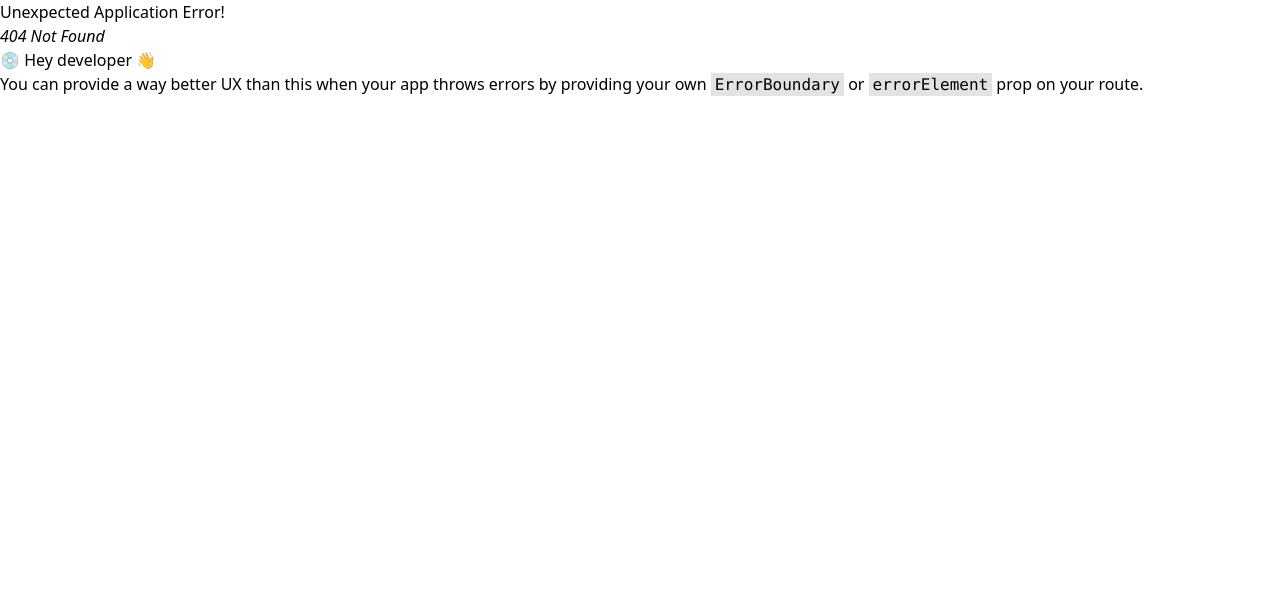
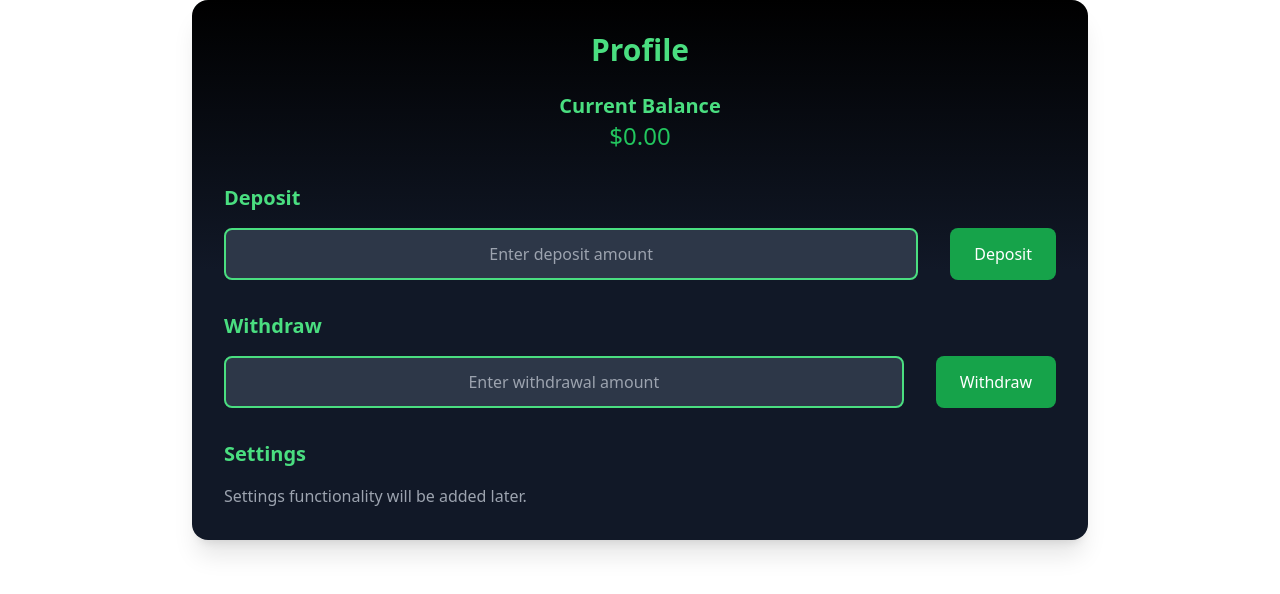
Before and after one commit to Gicone99/bets-app, a React (Create React App) app in the folder frontend/: page /profile in a window 1280 px wide. Before the commit this address had no page. Shown: the top 594 px of the page. Built offline with nearby package versions, Linux system fonts and the light colour scheme.

Commit message:
added balance/project contexts

```diff
--- a/frontend/src/components/Calendar.jsx
+++ b/frontend/src/components/Calendar.jsx
@@ -1,4 +1,4 @@
-import React, { useState, useEffect } from "react";
+import React, { useState, useEffect, useContext } from "react";
 import {
   FaEdit,
   FaTrash,
@@ -8,8 +8,11 @@ import {
   FaUserPlus,
   FaSignOutAlt,
   FaHistory,
+  FaRProject,
 } from "react-icons/fa";
-import { useNavigate } from "react-router-dom"; // Pentru navigare
+import { useNavigate } from "react-router-dom";
+import { BalanceContext } from "../context/BalanceContext";
+import { ProjectsContext } from "../context/ProjectsContext";
 
 const EditBetPopup = ({
   onClose,
@@ -17,18 +20,16 @@ const EditBetPopup = ({
   existingTitle,
   betId,
   existingStake,
-  balance, // Adăugăm balance ca prop
+  balance,
+  projects,
 }) => {
   const [title, setTitle] = useState(existingTitle || "");
   const [stake, setStake] = useState(existingStake || "");
+  const [selectedProject, setSelectedProject] = useState(null);
 
   const handleStakeChange = (e) => {
     let newStake = e.target.value;
-
-    // Replace comma with period for decimal points
     newStake = newStake.replace(",", ".");
-
-    // Allow only numeric input and two decimal places
     const regex = /^\d*\.?\d{0,2}$/;
     if (regex.test(newStake)) {
       setStake(newStake);
@@ -41,14 +42,12 @@ const EditBetPopup = ({
       return;
     }
 
-    // Verificăm dacă stake-ul nou depășește balanța
     const newStake = parseFloat(stake);
     if (newStake > balance) {
       alert("Insufficient funds! Your balance is " + balance);
       return;
     }
 
-    // Trimitem datele înapoi la componenta părinte
     onSubmit(betId, title, newStake);
     onClose();
   };
@@ -57,13 +56,22 @@ const EditBetPopup = ({
     <div className="fixed inset-0 flex items-center justify-center bg-black bg-opacity-80 z-50 text-center">
       <div className="bg-gradient-to-b from-gray-900 via-black to-gray-900 rounded-lg shadow-2xl p-6 w-96">
         <h2 className="text-2xl font-bold text-green-400 mb-4">Bet Title</h2>
-        <input
-          type="text"
-          value={title}
-          onChange={(e) => setTitle(e.target.value)}
-          placeholder="Enter new title"
-          className="w-full p-3 border-2 border-green-400 rounded-lg bg-gray-800 text-white focus:outline-none focus:ring-2 focus:ring-green-500 mb-4 text-center"
-        />
+        <select
+          value={selectedProject ? selectedProject.id : ""}
+          onChange={(e) => {
+            const project = projects.find((p) => p.id === e.target.value);
+            setSelectedProject(project);
+            setTitle(project.name);
+          }}
+          className="w-full p-3 mb-4 border-2 border-green-400 rounded-lg bg-gray-800 text-white text-center"
+        >
+          <option value="">Select a project</option>
+          {projects.map((project) => (
+            <option key={project.id} value={project.id}>
+              {project.name}
+            </option>
+          ))}
+        </select>
         <h2 className="text-2xl font-bold text-green-400 mb-4">Stake</h2>
         <input
           type="text"
@@ -204,14 +212,18 @@ const Calendar = () => {
   const [popupMarketId, setPopupMarketId] = useState(null);
   const [showEditPopup, setShowEditPopup] = useState(false);
   const [editBetId, setEditBetId] = useState(null);
-  const [balance, setBalance] = useState(200);
+  const { balance, setBalance } = useContext(BalanceContext);
+  const { projects, setProjects } = useContext(ProjectsContext);
+  const [selectedProject, setSelectedProject] = useState(null);
+
   const navigate = useNavigate();
   const handleHomeClick = () => navigate("/");
   const handleLoginClick = () => navigate("/login");
   const handleRegisterClick = () => navigate("/register");
   const handleLogoutClick = () => navigate("/logout");
+  const handleHistoryClick = () => navigate("/history");
+  const handleProjectsClick = () => navigate("/projects");
   const handleUserIconClick = () => navigate("/profile");
-  const handleHistoryClick = () => navigate("/history");
 
   // Încărcăm pariurile din localStorage
   useEffect(() => {
@@ -227,6 +239,24 @@ const Calendar = () => {
       localStorage.setItem("betsByDate", JSON.stringify(betsByDate));
     }
   }, [betsByDate]);
+
+  // Încărcăm proiectele din localStorage
+  useEffect(() => {
+    const storedProjects = JSON.parse(localStorage.getItem("projects"));
+    if (storedProjects) {
+      setProjects(storedProjects);
+    }
+  }, []);
+
+  // Salvăm proiectele la fiecare modificare
+  useEffect(() => {
+    localStorage.setItem("projects", JSON.stringify(projects));
+  }, [projects]);
+
+  const handleProjectSelect = (project) => {
+    setSelectedProject(project);
+    setNewBetTitle(project.name);
+  };
 
   const generateDays = () => {
     const year = currentDate.getFullYear();
@@ -564,24 +594,29 @@ const Calendar = () => {
           >
             <FaHistory className="mr-2" /> History
           </button>
+
+          <button
+            onClick={handleProjectsClick}
+            className="flex items-center text-green-400 hover:text-green-500 transition duration-200"
+          >
+            <FaRProject className="mr-2" /> Projects
+          </button>
+
+          {/* Butonul pentru User și Balance în dreapta */}
+          <button
+            onClick={handleUserIconClick}
+            className="flex items-center text-green-400 hover:text-green-500 transition duration-200"
+          >
+            <FaUser className="mr-2" /> Profile
+          </button>
         </div>
-
-        {/* Butonul pentru User și Balance în dreapta */}
-        <div
-          className="flex flex-col items-center cursor-pointer"
-          onClick={handleUserIconClick}
-        >
-          <FaUser className="text-2xl text-green-400" />
-          <span className="text-sm text-green-400 mt-1">
-            Balance: {balance.toFixed(2)}
-          </span>
-        </div>
+        <span className="text-right text-green-400">
+          Balance: {balance.toFixed(2)}
+        </span>
       </div>
-
       <h1 className="text-3xl font-semibold text-center mb-6 text-green-400">
         Betting Calendar
       </h1>
-
       <div className="flex justify-between items-center mb-6">
         <button
           className="text-2xl text-green-400 hover:text-blue-500 transition duration-200"
@@ -602,7 +637,6 @@ const Calendar = () => {
           →
         </button>
       </div>
-
       <div className="grid grid-cols-7 gap-2 mb-4">
         {weekDays.map((day) => (
           <div key={day} className="text-center font-medium text-green-400">
@@ -610,7 +644,6 @@ const Calendar = () => {
           </div>
         ))}
       </div>
-
       <div className="grid grid-cols-7 gap-2 mb-4">
         {generateDays().map((date, index) => {
           const profitLoss = date ? calculateDailyProfitLoss(date) : 0;
@@ -641,20 +674,27 @@ const Calendar = () => {
           );
         })}
       </div>
-
       {selectedDate && (
         <div className="mt-10">
           <h2 className="text-xl font-medium text-green-400 mb-4 text-center">
             Betting Markets for {selectedDate}
           </h2>
           <div className="flex justify-between gap-8">
-            <input
-              type="text"
-              placeholder="Enter bet title"
-              value={newBetTitle}
-              onChange={(e) => setNewBetTitle(e.target.value)}
+            <select
+              value={selectedProject ? selectedProject.id : ""}
+              onChange={(e) => {
+                const project = projects.find((p) => p.id === e.target.value);
+                handleProjectSelect(project);
+              }}
               className="w-full p-3 mb-4 border-2 border-green-400 rounded-lg bg-gray-800 text-white text-center"
-            />
+            >
+              <option value="">Select a project</option>
+              {projects.map((project) => (
+                <option key={project.id} value={project.id}>
+                  {project.name}
+                </option>
+              ))}
+            </select>
             <button
               onClick={addBet}
               className="bg-green-600 hover:bg-green-700 text-white px-6 rounded-lg focus:outline-none mb-4 whitespace-nowrap"
@@ -894,7 +934,6 @@ const Calendar = () => {
           </div>
         </div>
       )}
-
       {showPopup && (
         <Popup
           onClose={() => setShowPopup(false)}
@@ -909,7 +948,7 @@ const Calendar = () => {
           }
         />
       )}
-
+      // Calendar.js
       {showEditPopup && (
         <EditBetPopup
           onClose={() => setShowEditPopup(false)}
@@ -921,10 +960,10 @@ const Calendar = () => {
           existingStake={
             betsByDate[selectedDate]?.find((bet) => bet.id === editBetId)?.stake
           }
-          balance={balance} // Pasăm balance ca prop
+          balance={balance}
+          projects={projects} // Trimitem lista de proiecte
         />
       )}
-
       {calculateDailyProfitLoss(selectedDate) !== 0 && (
         <div
           className={`text-xl font-medium mb-6 text-right ${getProfitLossColor(
--- /dev/null
+++ b/frontend/src/context/BalanceContext.js
@@ -0,0 +1,13 @@
+import React, { createContext, useState } from "react";
+
+export const BalanceContext = createContext();
+
+export const BalanceProvider = ({ children }) => {
+  const [balance, setBalance] = useState(0);
+
+  return (
+    <BalanceContext.Provider value={{ balance, setBalance }}>
+      {children}
+    </BalanceContext.Provider>
+  );
+};
--- /dev/null
+++ b/frontend/src/context/ProjectsContext.js
@@ -0,0 +1,16 @@
+// ProjectsContext.js
+import React, { createContext, useState } from "react";
+
+// Creează un context pentru proiecte
+export const ProjectsContext = createContext();
+
+// Creează un provider pentru context
+export const ProjectsProvider = ({ children }) => {
+  const [projects, setProjects] = useState([]); // Starea inițială pentru proiecte
+
+  return (
+    <ProjectsContext.Provider value={{ projects, setProjects }}>
+      {children}
+    </ProjectsContext.Provider>
+  );
+};
--- a/frontend/src/pages/History.jsx
+++ b/frontend/src/pages/History.jsx
@@ -1,4 +1,4 @@
-import React, { useEffect, useState } from "react";
+import React, { useEffect, useState, useContext } from "react";
 import {
   LineChart,
   Line,
@@ -15,6 +15,7 @@ import {
 } from "recharts";
 import DatePicker from "react-datepicker";
 import "react-datepicker/dist/react-datepicker.css";
+import { BalanceContext } from "../context/BalanceContext";
 
 const History = () => {
   const [balanceData, setBalanceData] = useState([]); // Date pentru graficul balanței
@@ -26,6 +27,7 @@ const History = () => {
   const [selectedRangeLabel, setSelectedRangeLabel] = useState(""); // Label pentru intervalul selectat
   const [manualStartDate, setManualStartDate] = useState(""); // Input manual pentru data de început
   const [manualEndDate, setManualEndDate] = useState(""); // Input manual pentru data de sfârșit
+  const { balance } = useContext(BalanceContext);
 
   // Culori pentru graficul circular
   const COLORS = ["#10B981", "#EF4444"];
@@ -43,7 +45,7 @@ const History = () => {
     const winLossCount = { won: 0, lost: 0 };
     const transactions = [];
 
-    let currentBalance = 200;
+    let currentBalance = 0;
 
     Object.keys(betsByDate).forEach((date) => {
       const betDate = new Date(date);
@@ -356,7 +358,7 @@ const History = () => {
             <p className="text-green-400 text-xl">
               {balanceData.length > 0
                 ? `${(
-                    balanceData[balanceData.length - 1].balance - 200
+                    balanceData[balanceData.length - 1].balance - balance
                   ).toFixed(2)}€`
                 : "0€"}
             </p>
--- /dev/null
+++ b/frontend/src/pages/Profile.jsx
@@ -0,0 +1,106 @@
+import React, { useState, useContext } from "react";
+import { BalanceContext } from "../context/BalanceContext";
+
+const Profile = () => {
+  const { balance, setBalance } = useContext(BalanceContext); // Folosește contextul
+  const [depositAmount, setDepositAmount] = useState("");
+  const [withdrawAmount, setWithdrawAmount] = useState("");
+
+  const handleDeposit = () => {
+    const amount = parseFloat(depositAmount);
+    if (isNaN(amount)) {
+      alert("Please enter a valid number for deposit.");
+      return;
+    }
+    if (amount <= 0) {
+      alert("Deposit amount must be greater than 0.");
+      return;
+    }
+    setBalance((prevBalance) => prevBalance + amount);
+    setDepositAmount("");
+    alert(`Successfully deposited $${amount.toFixed(2)}.`);
+  };
+
+  const handleWithdraw = () => {
+    const amount = parseFloat(withdrawAmount);
+    if (isNaN(amount)) {
+      alert("Please enter a valid number for withdrawal.");
+      return;
+    }
+    if (amount <= 0) {
+      alert("Withdrawal amount must be greater than 0.");
+      return;
+    }
+    if (amount > balance) {
+      alert("Insufficient funds for withdrawal.");
+      return;
+    }
+    setBalance((prevBalance) => prevBalance - amount);
+    setWithdrawAmount("");
+    alert(`Successfully withdrew $${amount.toFixed(2)}.`);
+  };
+
+  return (
+    <div className="max-w-4xl mx-auto bg-gradient-to-b from-black via-gray-900 to-gray-900 shadow-xl rounded-2xl p-8">
+      <h1 className="text-3xl font-semibold text-center mb-6 text-green-400">
+        Profile
+      </h1>
+
+      {/* Balance Display */}
+      <div className="text-center mb-8">
+        <h2 className="text-xl font-bold text-green-400">Current Balance</h2>
+        <p className="text-2xl text-green-500">${balance.toFixed(2)}</p>
+      </div>
+
+      {/* Deposit Section */}
+      <div className="mb-8">
+        <h2 className="text-xl font-bold text-green-400 mb-4">Deposit</h2>
+        <div className="flex justify-between gap-8">
+          <input
+            type="text"
+            placeholder="Enter deposit amount"
+            value={depositAmount}
+            onChange={(e) => setDepositAmount(e.target.value)}
+            className="w-full p-3 border-2 border-green-400 rounded-lg bg-gray-800 text-white text-center"
+          />
+          <button
+            onClick={handleDeposit}
+            className="bg-green-600 hover:bg-green-700 text-white px-6 rounded-lg focus:outline-none whitespace-nowrap"
+          >
+            Deposit
+          </button>
+        </div>
+      </div>
+
+      {/* Withdraw Section */}
+      <div className="mb-8">
+        <h2 className="text-xl font-bold text-green-400 mb-4">Withdraw</h2>
+        <div className="flex justify-between gap-8">
+          <input
+            type="text"
+            placeholder="Enter withdrawal amount"
+            value={withdrawAmount}
+            onChange={(e) => setWithdrawAmount(e.target.value)}
+            className="w-full p-3 border-2 border-green-400 rounded-lg bg-gray-800 text-white text-center"
+          />
+          <button
+            onClick={handleWithdraw}
+            className="bg-green-600 hover:bg-green-700 text-white px-6 rounded-lg focus:outline-none whitespace-nowrap"
+          >
+            Withdraw
+          </button>
+        </div>
+      </div>
+
+      {/* Settings Section */}
+      <div>
+        <h2 className="text-xl font-bold text-green-400 mb-4">Settings</h2>
+        <p className="text-gray-400">
+          Settings functionality will be added later.
+        </p>
+      </div>
+    </div>
+  );
+};
+
+export default Profile;
--- /dev/null
+++ b/frontend/src/pages/Projects.jsx
@@ -0,0 +1,53 @@
+// pages/Projects.js
+import React, { useState, useContext } from "react";
+import { ProjectsContext } from "../context/ProjectsContext"; // Importă contextul
+
+const Projects = () => {
+  const { projects, setProjects } = useContext(ProjectsContext); // Folosește contextul
+  const [newProject, setNewProject] = useState("");
+
+  const addProject = () => {
+    if (newProject.trim()) {
+      setProjects([
+        ...projects,
+        { id: Date.now().toString(), name: newProject },
+      ]);
+      setNewProject("");
+    }
+  };
+
+  return (
+    <div className="max-w-4xl mx-auto bg-gradient-to-b from-black via-gray-900 to-gray-900 shadow-xl rounded-2xl p-8">
+      <h1 className="text-3xl font-semibold text-center mb-6 text-green-400">
+        Projects
+      </h1>
+      <div className="flex justify-between gap-8">
+        <input
+          type="text"
+          placeholder="Enter project name"
+          value={newProject}
+          onChange={(e) => setNewProject(e.target.value)}
+          className="w-full p-3 mb-4 border-2 border-green-400 rounded-lg bg-gray-800 text-white text-center"
+        />
+        <button
+          onClick={addProject}
+          className="bg-green-600 hover:bg-green-700 text-white px-6 rounded-lg focus:outline-none mb-4 whitespace-nowrap"
+        >
+          Add Project
+        </button>
+      </div>
+      <div className="mt-4">
+        {projects.map((project) => (
+          <div
+            key={project.id}
+            className="p-6 bg-gradient-to-b from-gray-800 via-gray-700 to-gray-800 text-white rounded-lg shadow-xl mb-4"
+          >
+            <span className="text-xl font-bold">{project.name}</span>
+          </div>
+        ))}
+      </div>
+    </div>
+  );
+};
+
+export default Projects;
```
Also changed, not shown: frontend/src/index.js (+22 -4 lines).
